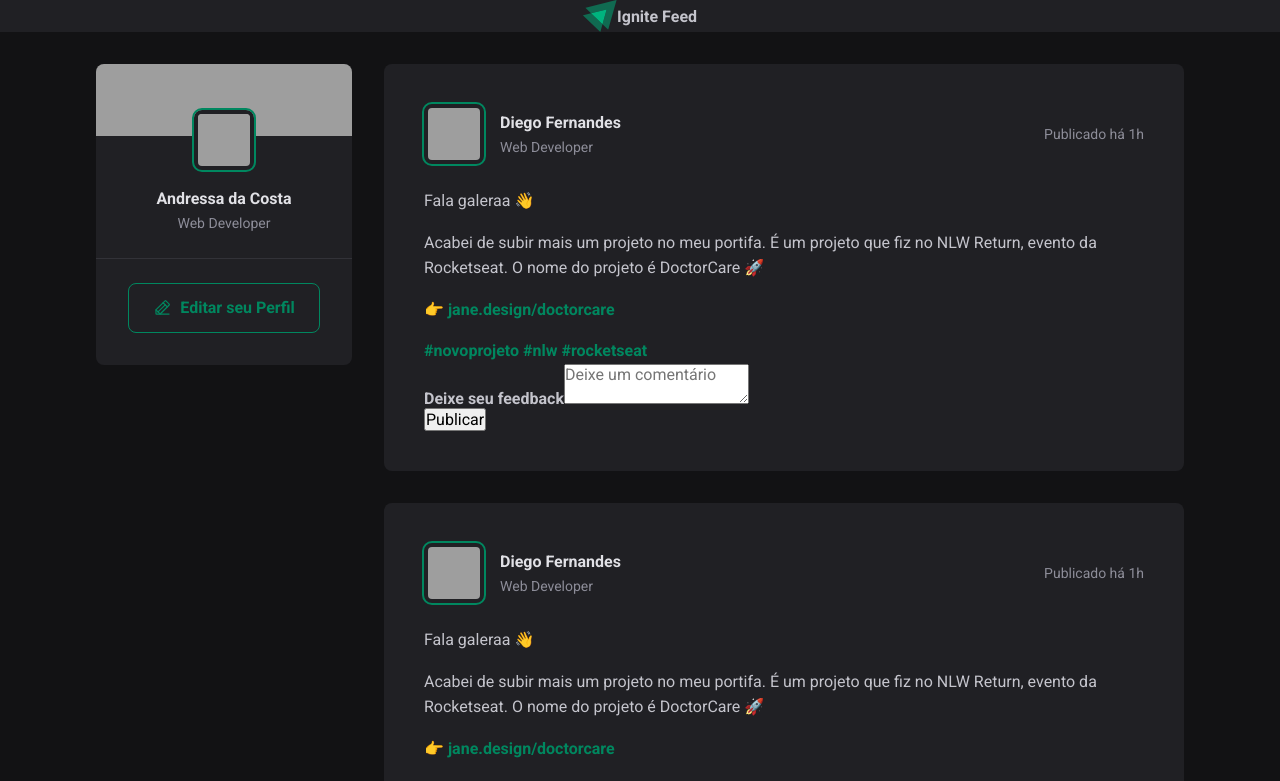
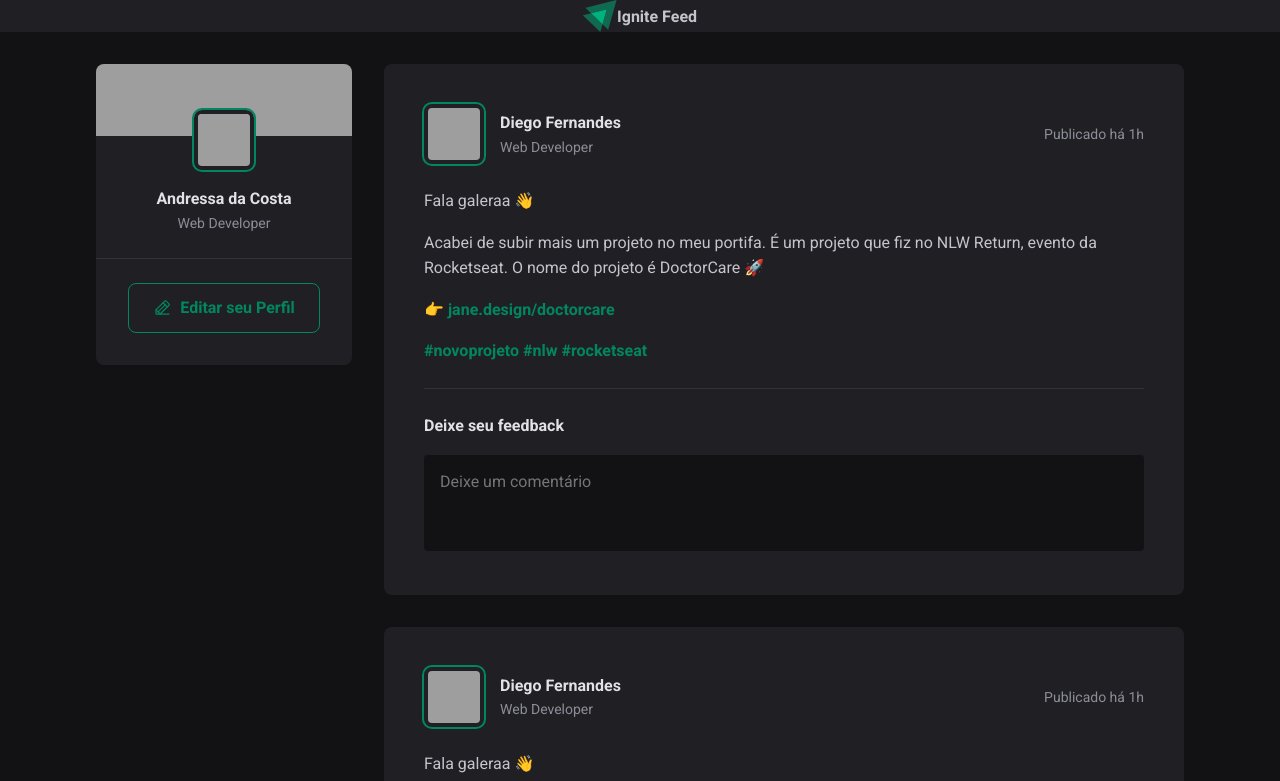
Before and after one commit to AndressaDaCosta/trilha-ignite-reactjs, a React (Vite) app in the folder 01-fundamentos-reactjs/: page / in a window 1280 px wide. Shown: the top 781 px of the page. Built offline with nearby package versions, Linux system fonts and the light colour scheme; grey boxes are pictures that could not be loaded.

Commit message:
form-style

```diff
--- a/01-fundamentos-reactjs/src/components/Post.module.css
+++ b/01-fundamentos-reactjs/src/components/Post.module.css
@@ -65,3 +65,55 @@
 	color: var(--gray-400);
 	line-height: 1.6;
 }
+
+.commentForm {
+	width: 100%;
+	margin-top: 1.5rem;
+	padding-top: 1.5rem;
+	border-top: 1px solid var(--gray-600);
+}
+
+.commentForm > strong {
+	line-height: 1.6;
+	color: var(--gray-100);
+}
+
+.commentForm textarea {
+	width: 100%;
+	background: var(--gray-900);
+	border: 0;
+	resize: none;
+	height: 6rem;
+	padding: 1rem;
+	border-radius: 0.25rem;
+	color: var(--gray-100);
+	line-height: 1.4;
+	margin-top: 1rem;
+}
+
+.commentForm footer {
+	visibility: hidden;
+	max-height: 0;
+}
+
+.commentForm:focus-within footer {
+	visibility: visible;
+	max-height: none;
+}
+
+.commentForm button[type='submit'] {
+	padding: 1rem 1.5rem;
+	margin-top: 1rem;
+	border-radius: 8px;
+	border: 0;
+	background: var(--green-500);
+	color: var(--white);
+	font-weight: bold;
+	cursor: pointer;
+
+	transition: background-color 0.1s;
+}
+
+.commentForm button[type='submit']:hover {
+	background: var(--green-300);
+}
```
